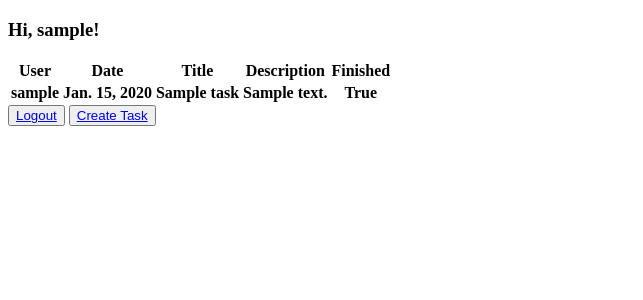
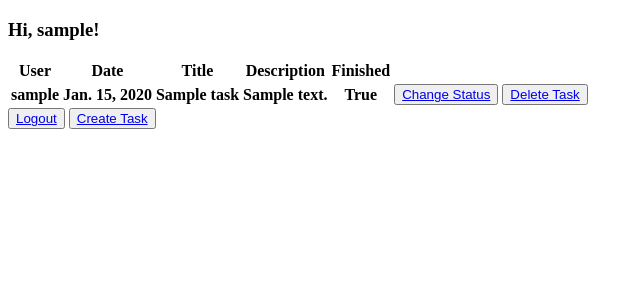
Before and after one commit to amrul-hzz/tugas-pbp, a Django app: page /todolist/ in a window 1280 px wide. Shown: the top 300 px of the page, without its empty margins (0-643 px from the left). Run offline with Django 4.2, Linux system fonts and the light colour scheme; a user stored in the database is signed in; tables that the repository leaves empty hold one stand-in row (values such as "Sample post"); lists and menus that the app fills with data are empty.

Commit message:
Add change status and delete task feature

```diff
--- a/todolist/templates/todolist.html
+++ b/todolist/templates/todolist.html
@@ -18,6 +18,8 @@
         <th>{{task.title}}</th>
         <th>{{task.description}}</th>
         <th>{{task.is_finished}}</th>
+        <th><button><a href="{% url 'todolist:change_status' task.pk %}">Change Status</a></button></th>
+        <th><button><a href="{% url 'todolist:delete_task' task.pk %}">Delete Task</a></button></th>
     </tr>
 {% endfor %}
 </table>
--- a/todolist/urls.py
+++ b/todolist/urls.py
@@ -4,8 +4,8 @@ from todolist.views import register
 from todolist.views import login_user
 from todolist.views import logout_user
 from todolist.views import create_task
-# from todolist.views import change_status
-# from todolist.views import delete_task
+from todolist.views import change_status
+from todolist.views import delete_task
 
 
 app_name = 'todolist'
@@ -16,4 +16,6 @@ urlpatterns = [
     path('login/', login_user, name='login'),
     path('logout/', logout_user, name='logout'),
     path('create-task/', create_task, name='create_task'),
+    path('change_status/<int:id>', change_status, name='change_status'),
+    path('delete_task/<int:id>', delete_task, name = 'delete_task')
 ]
--- a/todolist/views.py
+++ b/todolist/views.py
@@ -76,10 +76,13 @@ def create_task(request):
 
     return render(request, 'create_task.html', context)
 
-# def change_status(request):
-#     context ={}
-#     return render(request, 'todolist.html', context)
+def change_status(request, id):
+    item = Task.objects.get(pk = id)
+    item.is_finished = item.is_finished ^ 1
+    item.save()
+    return HttpResponseRedirect('../')
 
-# def delete_task(request):
-#     context ={}
-#     return render(request, 'todolist.html', context)
+def delete_task(request, id):
+    item = Task.objects.get(pk = id)
+    item.delete()
+    return HttpResponseRedirect('../')
```
